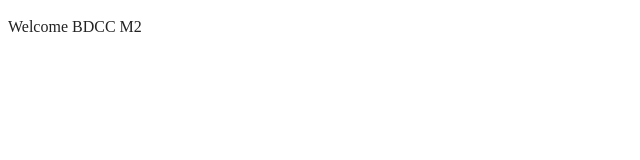
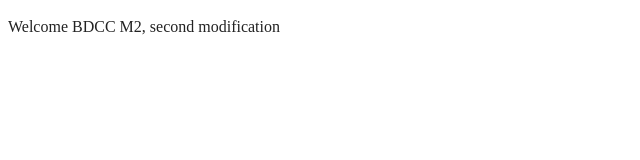
Before and after one commit to hchiguer1/TP5, a website built with webpack: page index.html in a window 1280 px wide. Shown: the whole page, without its empty margins (0-640 px from the left). Built offline with nearby package versions, Linux system fonts and the light colour scheme.

Commit message:
Update index.html

```diff
--- a/index.html
+++ b/index.html
@@ -24,7 +24,7 @@
 <body>
 
   <!-- Add your site or application content here -->
-  <p>Welcome BDCC M2</p>
+  <p>Welcome BDCC M2, second modification</p>
   <script src="js/app.js"></script>
 
 </body>
```
